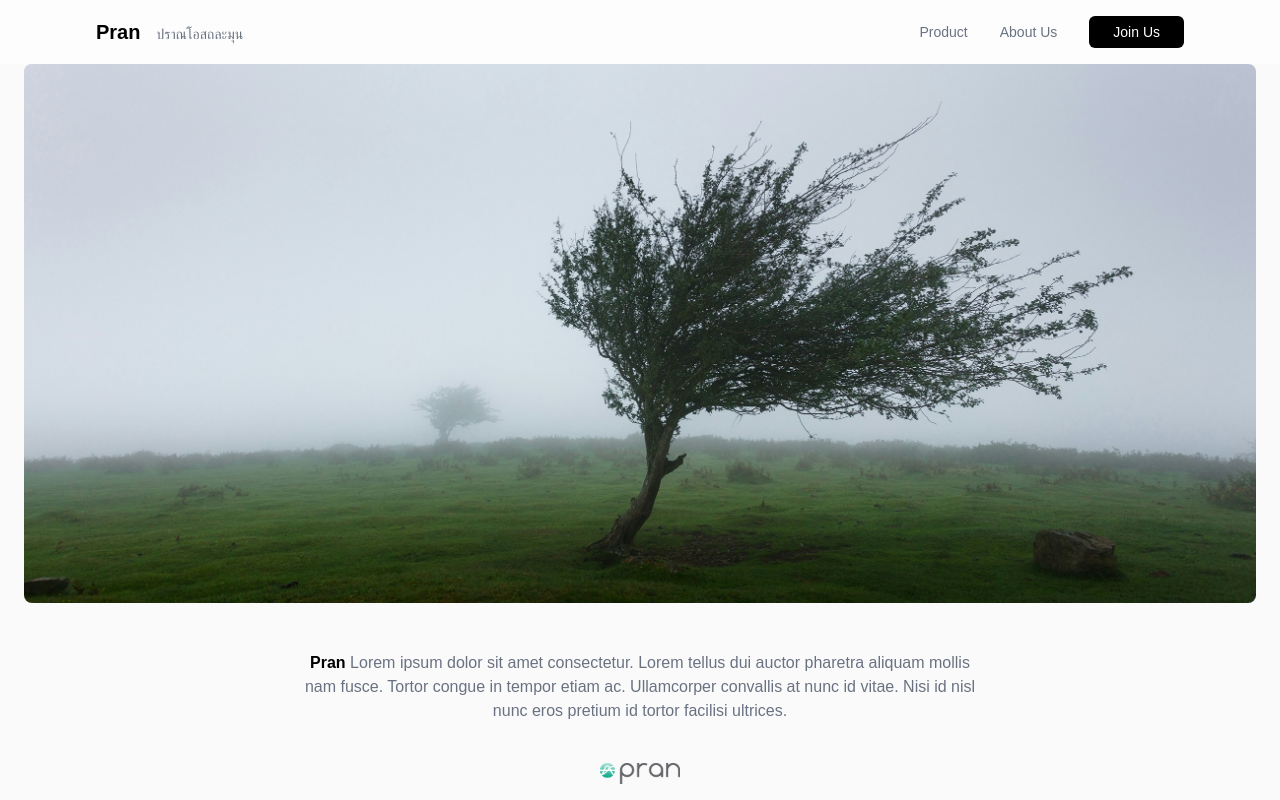
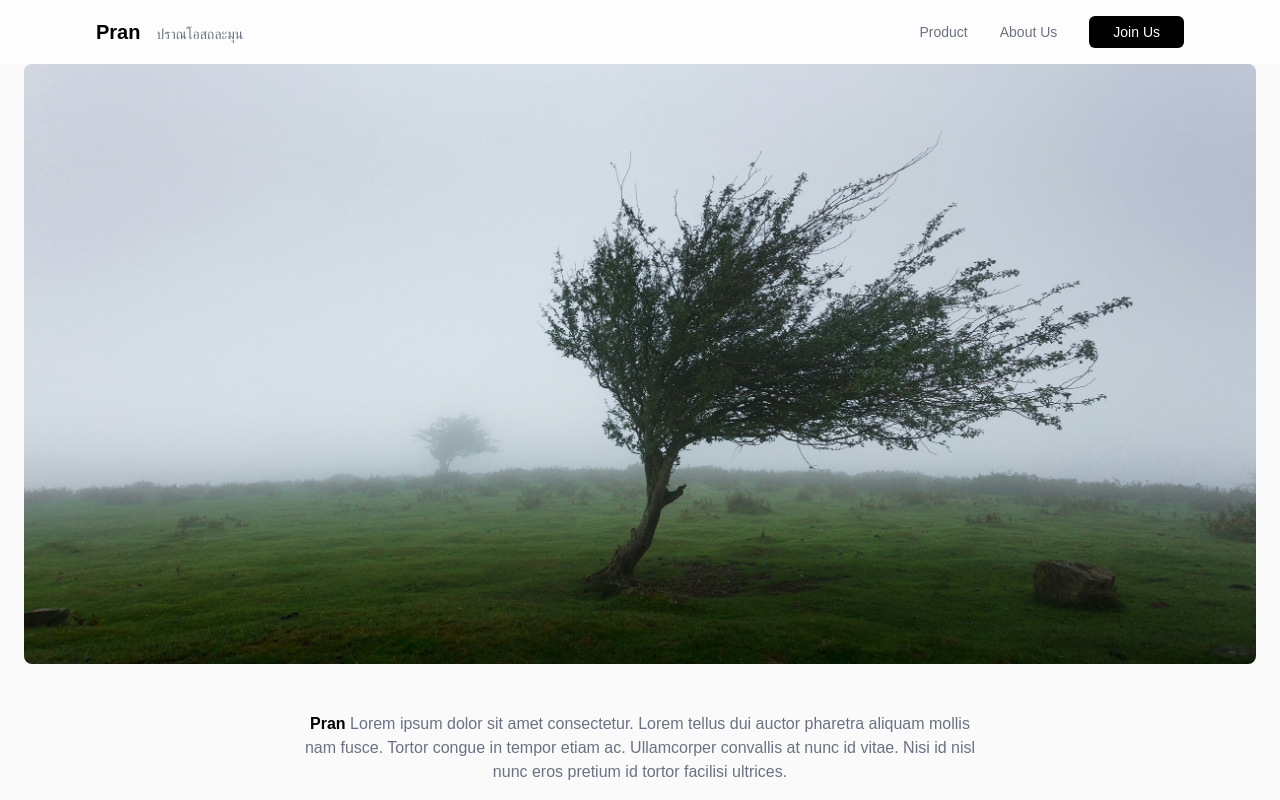
Before and after one commit to etarth/pran, a Next.js app: page / in a window 1280 px wide. Shown: the top 800 px of the page. Built offline with nearby package versions, Linux system fonts and the light colour scheme.

Commit message:
style: top padding

```diff
--- a/src/components/CLientWrapper.tsx
+++ b/src/components/CLientWrapper.tsx
@@ -14,9 +14,7 @@ const ClientWrapperContent: React.FC<ClientWrapperProps> = ({ children }) => {
 
   return (
     <>
-      <div className="absolute top-0 w-screen">
-        <Navigation setContactModalOpen={setContactModalOpen} />
-      </div>
+      <Navigation setContactModalOpen={setContactModalOpen} />
       <ContactModal isOpen={contactModalOpen} setIsOpen={setContactModalOpen} />
 
       <main>{children}</main>
--- a/src/components/about-us/Hero.tsx
+++ b/src/components/about-us/Hero.tsx
@@ -6,7 +6,7 @@ import React from "react";
 const Hero = () => {
   return (
     <section className="bg-background h-screen">
-      <div className="flex flex-col px-4 py-4 md:py-0 md:px-6 w-full h-full gap-24 md:gap-12 text-center justify-end items-center bg-background">
+      <div className="flex flex-col px-4 py-4 md:py-0 md:px-6 -mt-16 w-full h-full gap-24 md:gap-12 text-center justify-end items-center bg-background">
         <div className="flex flex-col gap-4 md:gap-6">
           <h2 className="text-black text-md font-bold">Team</h2>
 
--- a/src/components/home/Hero.tsx
+++ b/src/components/home/Hero.tsx
@@ -6,7 +6,7 @@ import React from "react";
 const Hero = () => {
   return (
     <section className="bg-background h-screen">
-      <div className="flex flex-col gap-12 px-6 pt-16 w-full h-full text-center">
+      <div className="flex flex-col gap-12 px-6 w-full h-full text-center">
         <div className="relative bg-gray-200 w-full h-[600px] rounded-lg overflow-hidden">
           <Image
             src="/images/hero.jpg"
--- a/src/components/product/Hero.tsx
+++ b/src/components/product/Hero.tsx
@@ -16,7 +16,7 @@ const Hero = () => {
 
   return (
     <section className="bg-background h-screen">
-      <div className="flex flex-col justify-center gap-12 px-6 pt-16 w-full h-full items-center bg-neutral-50 relative">
+      <div className="flex flex-col justify-center gap-12 px-6 w-full h-full items-center bg-neutral-50 relative">
 
         {/* Content Section */}
         <div className="flex w-full justify-between max-w-6xl z-10">
```
